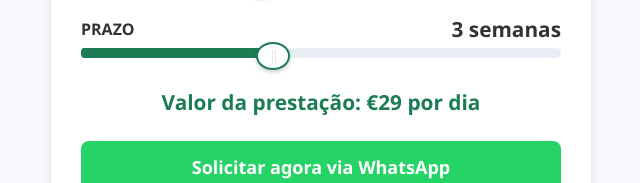
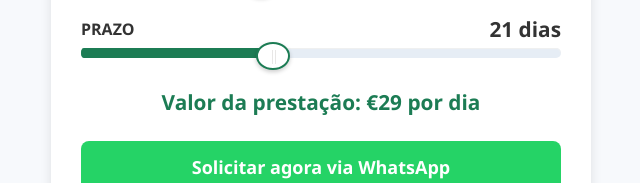
Before and after one commit to nmbqds/simulador-emprestimo, a plain HTML site: page index.html in a window 1280 px wide. Shown: the part 289-472 px from the top of the page, 319-959 px from the left. Drawn offline with nearby package versions, Linux system fonts and the light colour scheme.

Commit message:
Update index.html

```diff
--- a/index.html
+++ b/index.html
@@ -213,25 +213,27 @@
       const dias = semanas * 7;
 
       montanteValor.textContent = `${montante.toFixed(0)}€`;
-      prazoValor.textContent = `${semanas} semanas`;
 
-      const juros = montante * 0.01 * dias;
-      const total = montante + juros;
-
-      let numPrestacoes, unidade;
+      let numPrestacoes, unidade, periodoTexto;
 
       if (frequencia === "diario") {
         numPrestacoes = dias;
         unidade = "dia";
+        periodoTexto = `${dias} dias`;
       } else {
         numPrestacoes = semanas;
         unidade = "semana";
+        periodoTexto = `${semanas} semanas`;
       }
 
+      prazoValor.textContent = periodoTexto;
+
+      const juros = montante * 0.01 * dias;
+      const total = montante + juros;
       const prestacao = Math.round(total / numPrestacoes);
       resultadoDiv.textContent = `Valor da prestação: €${prestacao} por ${unidade}`;
 
-      const mensagem = `Olá! Estou interessado num empréstimo de €${Math.round(montante)} com pagamentos ${frequencia}, durante ${frequencia === 'diario' ? dias + ' dias' : semanas + ' semanas'}.
+      const mensagem = `Olá! Estou interessado num empréstimo de €${Math.round(montante)} com pagamentos ${frequencia}, durante ${periodoTexto}.
 Número de prestações: ${numPrestacoes}x de €${prestacao}.`;
 
       whatsappLink.href = `https://wa.me/351931646394?text=${encodeURIComponent(mensagem)}`;
```
